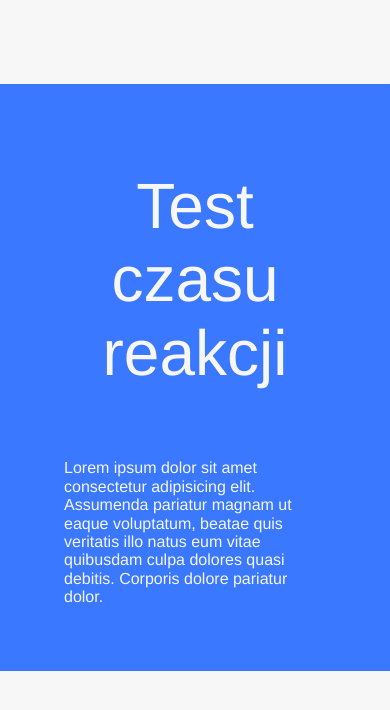
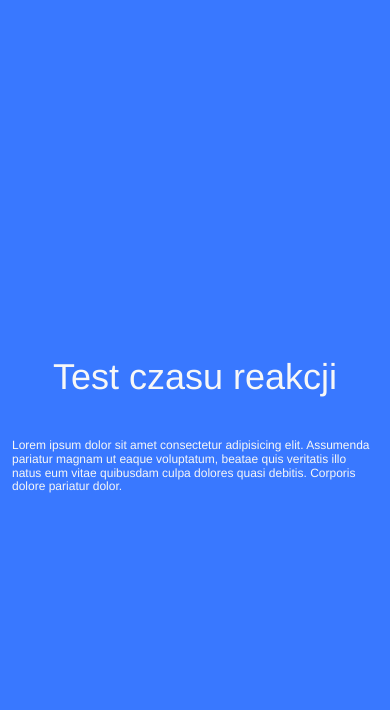
Before and after one commit to effhAVE/Reaction-test, a plain HTML site: page index.html in a window 390 px wide. Drawn offline with Linux system fonts and the light colour scheme.

Commit message:
Average reaction time is now constantly displayed. Added a draft version of a mobile design.

```diff
--- a/css/style.scss
+++ b/css/style.scss
@@ -1,4 +1,8 @@
 $colors: ("primary": #3978ff, "success": #43b335, "error": #dd4a4a);
+
+* {
+    box-sizing: border-box;
+}
 
 body {
     font-family: Helvetica, sans-serif;
@@ -44,3 +48,19 @@ body {
         background-color: map-get($colors, "error");
     }
 }
+
+@media (max-width: 520px) {
+    body {
+        font-size: 12px;
+    }
+
+    .test-container {
+        top: 0;
+        height: 100%;
+        padding: 1em;
+
+        & .title {
+            font-size: 3em;
+        }
+    }
+}
--- a/js/reactionTest.js
+++ b/js/reactionTest.js
@@ -8,6 +8,7 @@
     const descriptionEl = $(".description");
     const testDetailsEl = $(".test-details");
     const triesEl = $(".test-tries");
+    const averageEl = $(".test-average");
 
     const begin = function(options) {
         const status = {
@@ -38,9 +39,9 @@
                 return this.clickTimestamp - this.displayTimestamp;
             },
             average: function() {
-                return this.times.reduce(function(total, time) {
+                return (this.times.reduce(function(total, time) {
                     return total += time;
-                }) / this.times.length;
+                }, 0) / (this.times.length || 1)).toFixed(0);
             }
         };
 
@@ -49,6 +50,7 @@
             testContainerEl.classList.add(view.backgroundClass);
             titleEl.textContent = view.title;
             triesEl.textContent = "Próby: " + status.cycle + " / " + status.attempts;
+            averageEl.textContent = "Średnia: " + status.average() + "ms";
             if (view.name === "ready") {
                 status.displayTimestamp = Date.now();
             }
```
Also changed, not shown: css/style.css, 1 other file.
